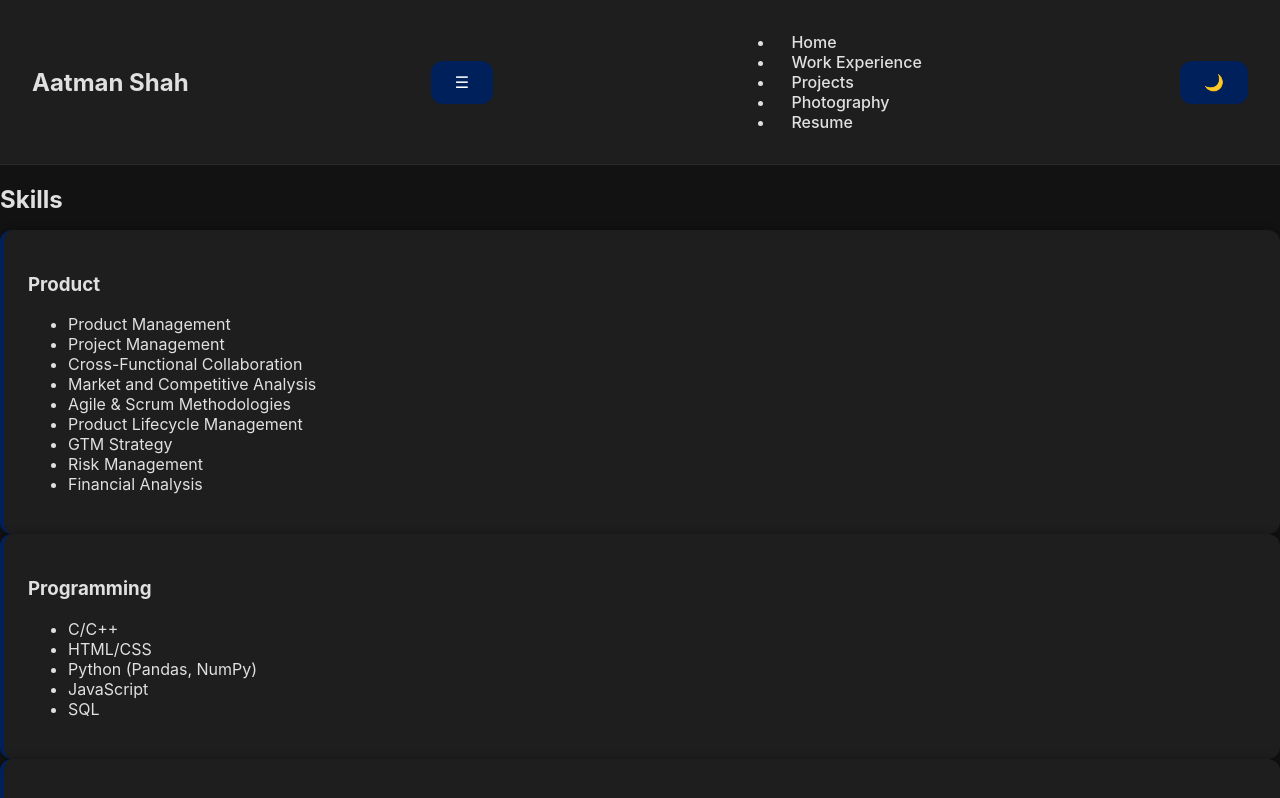
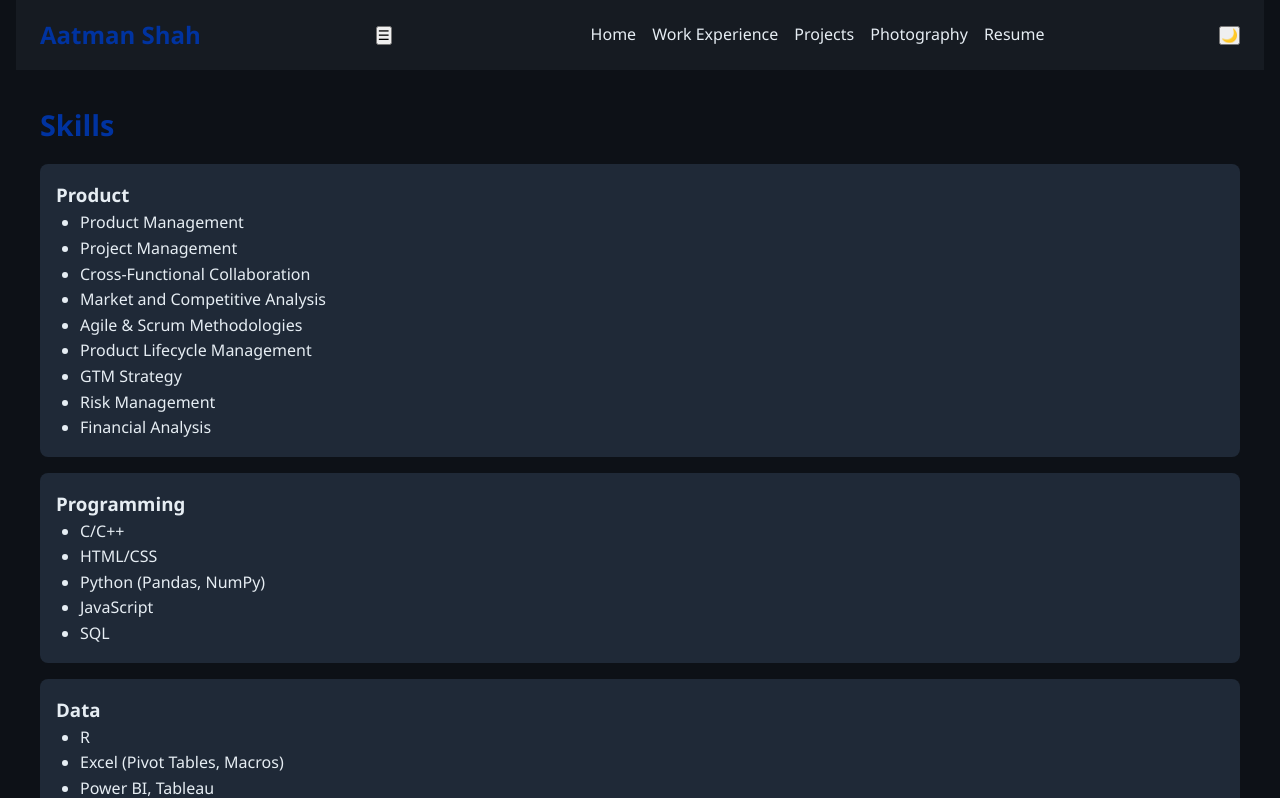
Before and after one commit to aatman151/aatman151.github.io, a plain HTML site: page experience.html in a window 1280 px wide. Shown: the top 798 px of the page. Drawn offline with Linux system fonts and the light colour scheme.

Commit message:
tile arrangement for skills

```diff
--- a/style.css
+++ b/style.css
@@ -1,119 +1,121 @@
-/* === Root Variables for Dark Mode === */
 :root {
-  --bg-color: #121212;
-  --card-color: #1e1e1e;
-  --text-color: #e0e0e0;
-  --text-secondary: #b0b0b0;
-  --accent-color: #00205b;
-  --accent-hover: #0096d6;
-  --border-radius: 12px;
+  --primary-bg: #0d1117;
+  --secondary-bg: #161b22;
+  --accent-blue: #0033A0; /* Toronto Maple Leafs blue */
+  --text-light: #e6edf3;
+  --text-muted: #8b949e;
+  --card-bg: #1f2937;
+  --hover-bg: #0033A0;
   --transition-speed: 0.3s;
-  --font-family: 'Inter', sans-serif;
 }
 
-/* === Global Styles === */
-body {
+* {
+  box-sizing: border-box;
   margin: 0;
   padding: 0;
-  background-color: var(--bg-color);
-  color: var(--text-color);
-  font-family: var(--font-family);
-  transition: background-color var(--transition-speed), color var(--transition-speed);
 }
 
-a {
-  color: var(--accent-color);
+body {
+  font-family: 'Segoe UI', Tahoma, Geneva, Verdana, sans-serif;
+  background-color: var(--primary-bg);
+  color: var(--text-light);
+  line-height: 1.6;
+  padding: 0 1rem;
+}
+
+header {
+  background-color: var(--secondary-bg);
+  padding: 1rem 0;
+}
+
+nav {
+  display: flex;
+  justify-content: space-between;
+  align-items: center;
+  max-width: 1200px;
+  margin: auto;
+  flex-wrap: wrap;
+}
+
+nav h1 {
+  font-size: 1.5rem;
+  color: var(--accent-blue);
+}
+
+nav ul {
+  display: flex;
+  gap: 1rem;
+  list-style: none;
+  flex-wrap: wrap;
+}
+
+nav a {
+  color: var(--text-light);
   text-decoration: none;
   transition: color var(--transition-speed);
 }
 
-a:hover {
-  color: var(--accent-hover);
+nav a:hover {
+  color: var(--accent-blue);
 }
 
-/* === Navbar === */
-nav {
-  background-color: var(--card-color);
-  padding: 1rem 2rem;
-  display: flex;
-  justify-content: space-between;
-  align-items: center;
-  border-bottom: 1px solid #2a2a2a;
+main {
+  max-width: 1200px;
+  margin: 2rem auto;
+  padding-bottom: 4rem;
 }
 
-nav a {
-  color: var(--text-color);
-  margin: 0 1rem;
-  font-weight: 500;
-  transition: color var(--transition-speed);
+section {
+  margin-bottom: 3rem;
 }
 
-nav a:hover {
-  color: var(--accent-hover);
-}
-
-/* === Section Headers === */
-section h1, section h2 {
-  color: var(--text-color);
+h2 {
+  font-size: 1.8rem;
   margin-bottom: 1rem;
-}
-
-/* === Card Grid === */
-.grid {
-  display: grid;
-  grid-template-columns: repeat(auto-fit, minmax(250px, 1fr));
-  gap: 1.5rem;
-  padding: 2rem;
+  color: var(--accent-blue);
 }
 
 .card {
-  background-color: var(--card-color);
-  padding: 1.5rem;
-  border-radius: var(--border-radius);
-  border-left: 4px solid var(--accent-color);
-  box-shadow: 0 0 10px rgba(0, 0, 0, 0.3);
+  background-color: var(--card-bg);
+  padding: 1rem;
+  margin-bottom: 1rem;
+  border-radius: 8px;
+  transition: background-color var(--transition-speed);
+}
+
+.card:hover {
+  background-color: var(--hover-bg);
+}
+
+.gallery {
+  display: grid;
+  grid-template-columns: repeat(auto-fit, minmax(250px, 1fr));
+  gap: 1rem;
+}
+
+.gallery img {
+  width: 100%;
+  border-radius: 8px;
   transition: transform var(--transition-speed), box-shadow var(--transition-speed);
 }
 
-.card:hover {
-  transform: translateY(-5px);
-  box-shadow: 0 0 20px rgba(0, 150, 214, 0.2);
+.gallery img:hover {
+  transform: scale(1.03);
+  box-shadow: 0 4px 20px rgba(0, 51, 160, 0.3);
 }
 
-/* === Buttons === */
-button, .button {
-  background-color: var(--accent-color);
-  color: #fff;
-  border: none;
-  padding: 0.75rem 1.5rem;
-  font-size: 1rem;
-  border-radius: var(--border-radius);
-  cursor: pointer;
-  transition: background-color var(--transition-speed), transform var(--transition-speed);
+ul {
+  list-style-type: disc;
+  padding-left: 1.5rem;
 }
 
-button:hover, .button:hover {
-  background-color: var(--accent-hover);
-  transform: scale(1.05);
+a {
+  color: var(--accent-blue);
 }
 
-/* === Footer === */
 footer {
-  background-color: var(--card-color);
   text-align: center;
-  padding: 1rem;
-  color: var(--text-secondary);
-  border-top: 1px solid #2a2a2a;
+  padding: 2rem 1rem;
+  background-color: var(--secondary-bg);
+  color: var(--text-muted);
 }
-
-/* === Media Queries === */
-@media (max-width: 600px) {
-  nav {
-    flex-direction: column;
-    align-items: flex-start;
-  }
-
-  nav a {
-    margin: 0.5rem 0;
-  }
-}
```
